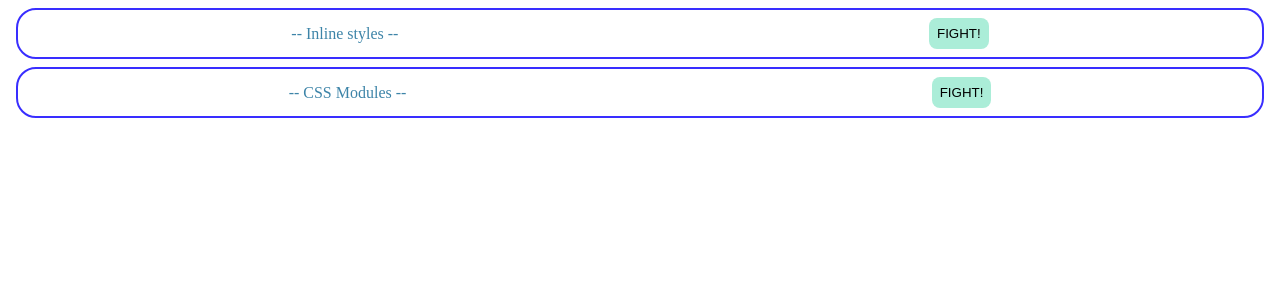
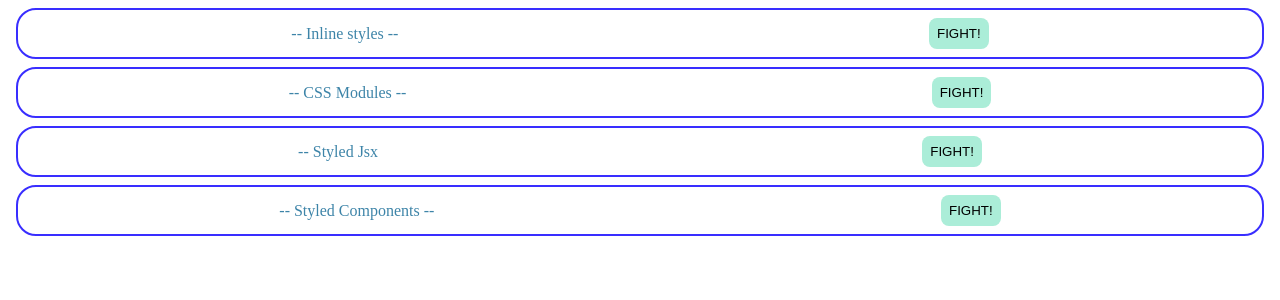
Before and after one commit to soar1219/react-step, a React (Create React App) app: page / in a window 1280 px wide. Shown: the top 300 px of the page. Built offline with nearby package versions, Linux system fonts and the light colour scheme.

Commit message:
git status

```diff
--- a/package.json
+++ b/package.json
@@ -10,6 +10,9 @@
     "react": "^17.0.2",
     "react-dom": "^17.0.2",
     "react-scripts": "5.0.1",
+    "styled": "^1.0.0",
+    "styled-components": "^6.0.8",
+    "styled-jsx": "^5.1.2",
     "web-vitals": "^2.1.4"
   },
   "scripts": {
--- a/src/App.jsx
+++ b/src/App.jsx
@@ -1,12 +1,16 @@
 import React from "react";
 import { InlineStyle } from "./components/InlineStyle";
 import { CssModules } from "./components/CssModules";
+import { StyledJsx } from "./components/StyledJsx";
+import { StyledComponents } from "./components/StyledComponents";
 
 function App() {
     return(
         <>
             <InlineStyle />
             <CssModules />
+            <StyledJsx />
+            <StyledComponents />
         </>
     )
 }
--- /dev/null
+++ b/src/components/StyledComponents.jsx
@@ -0,0 +1,37 @@
+import styled from "styled-components"
+
+export const StyledComponents = () => {
+    return(
+        <SContainer>
+            <STitle>-- Styled Components --</STitle>
+            <SButton>FIGHT!</SButton>
+        </SContainer>
+    )
+}
+
+const SContainer = styled.div`
+    border: solid 2px #392eff;
+    border-radius: 20px;
+    padding: 8px;
+    margin: 8px;
+    display:flex;
+    justify-content:space-around;
+    align-items: center;
+`
+
+const STitle = styled.p`
+    margin: 0;
+    color: #3d84a8
+`
+
+const SButton = styled.button`
+    background-color: #abedd8;
+    border: none;
+    padding: 8px;
+    border-radius: 8px;
+    &:hover {
+        background-color: #46cdcf;
+        color: #fff;
+        cursor: pointer;
+    }
+`
--- /dev/null
+++ b/src/components/StyledJsx.jsx
@@ -0,0 +1,38 @@
+export const StyledJsx = () => {
+    return(
+        <>
+            <div className="container">
+                <p className="title">-- Styled Jsx</p>
+                <button className="button_style">FIGHT!</button>
+            </div>
+            <style jsx="true">{`
+            .container {
+                border: solid 2px #392eff;
+                border-radius: 20px;
+                padding: 8px;
+                margin: 8px;
+                display:flex;
+                justify-content:space-around;
+                align-items: center;
+            }
+            .title {
+                margin: 0;
+                color: #3d84a8
+            }
+
+            .button_style {
+                background-color: #abedd8;
+                border: none;
+                padding: 8px;
+                border-radius: 8px;
+                &:hover {
+                    background-color: #46cdcf;
+                    color: #fff;
+                    cursor: pointer;
+                }
+            }
+            `}</style>
+            {/* Next JSでは標準装備で実装されている */}
+        </>
+    )
+}
```
Also changed, not shown: 1 other file (tests, documents, lock files or other folders).
